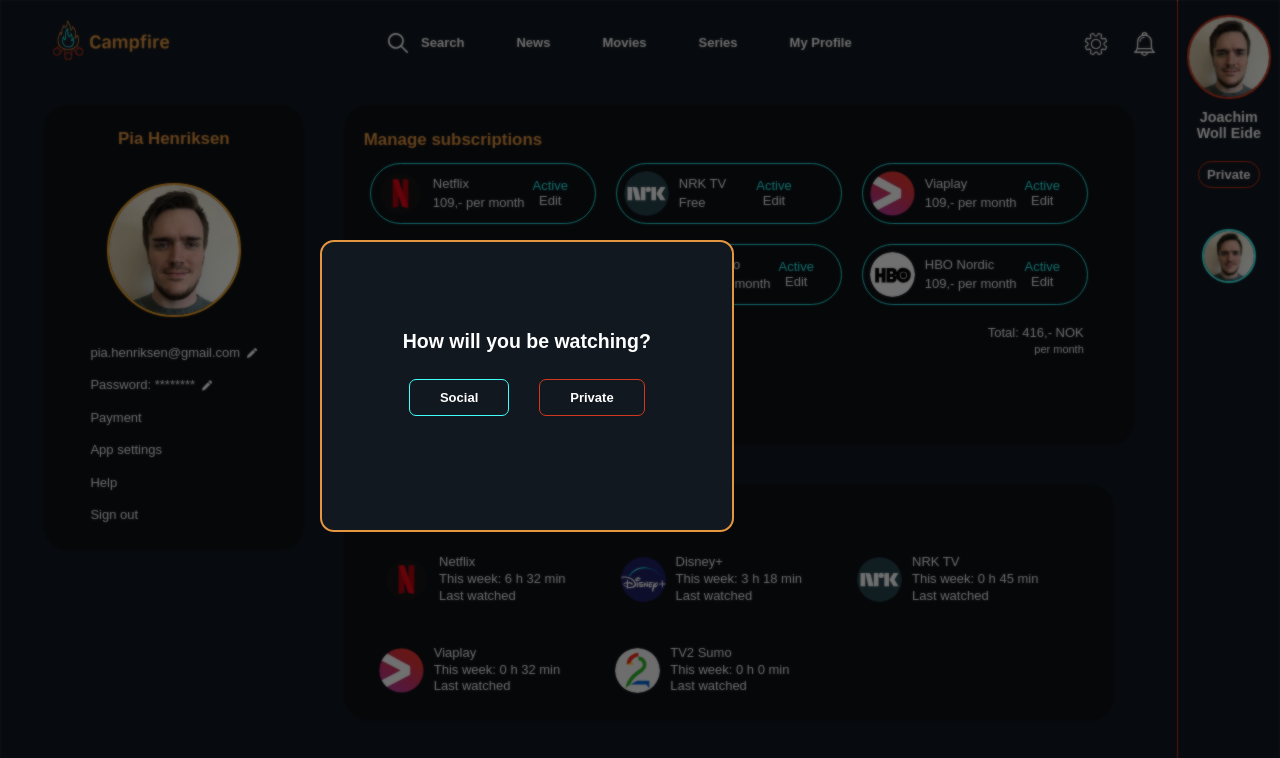
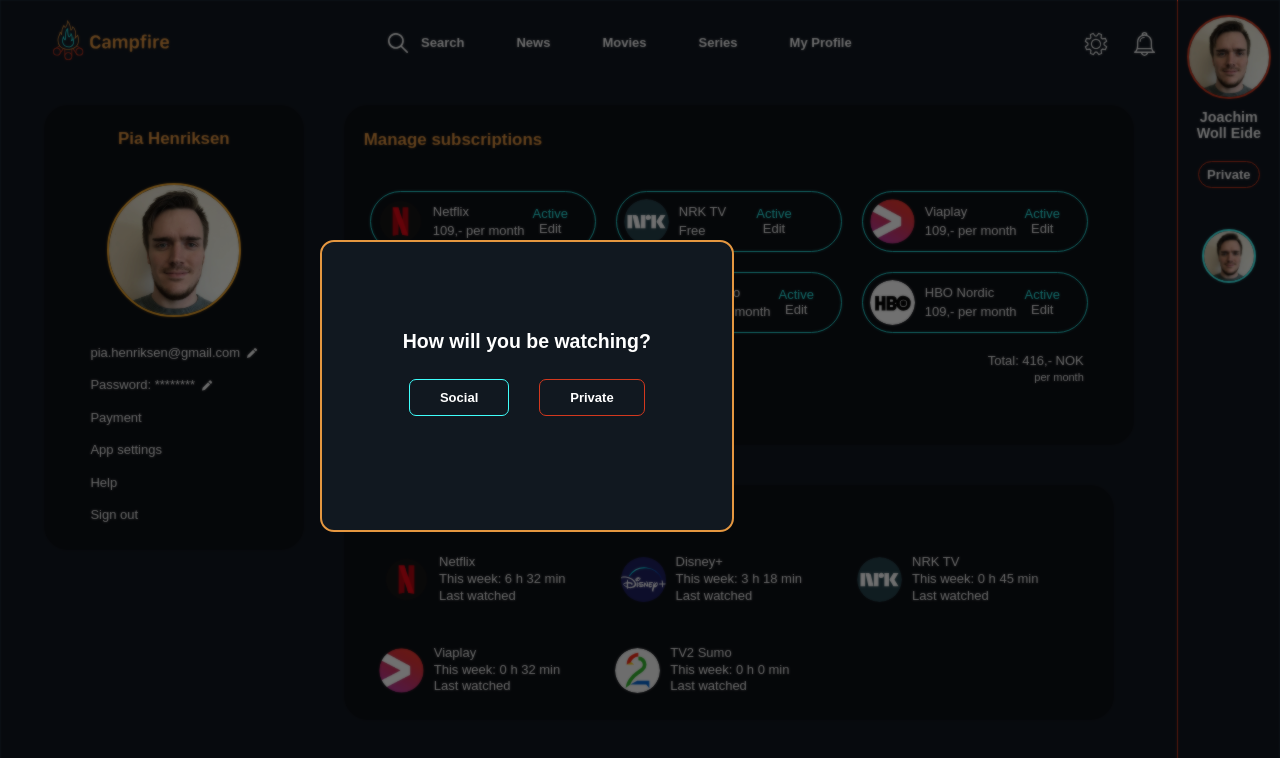
Before and after one commit to JoachimEide/Campfire, a Next.js app: page /settings in a window 1280 px wide. Shown: the top 758 px of the page. Built offline with nearby package versions, Linux system fonts and the light colour scheme.

Commit message:
css bug fix

```diff
--- a/components/settings/single-sub.module.css
+++ b/components/settings/single-sub.module.css
@@ -12,7 +12,7 @@
 .subProviderActive {
   justify-content: space-evenly;
   align-items: center;
-  margin-top: 11px;
+  margin-top: 17px;
   width: 100%;
   height: 240px;
   border: solid 0.5px #2cfffc;
--- a/components/settings/subscriptions.module.css
+++ b/components/settings/subscriptions.module.css
@@ -13,7 +13,6 @@
   flex-direction: column;
   justify-content: center;
   height: 100%;
-  margin-top: -40px;
 }
 
 .subRow {
```
